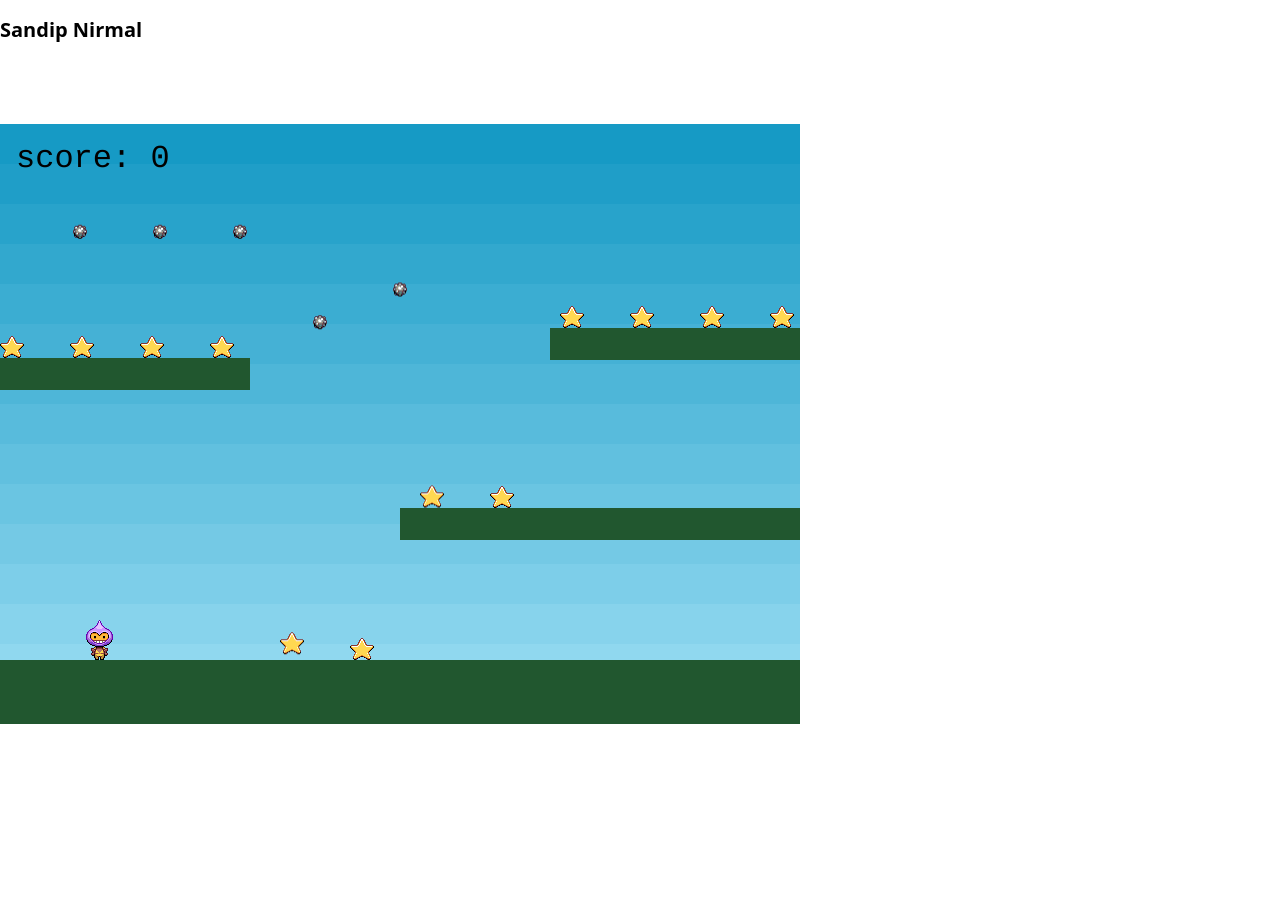
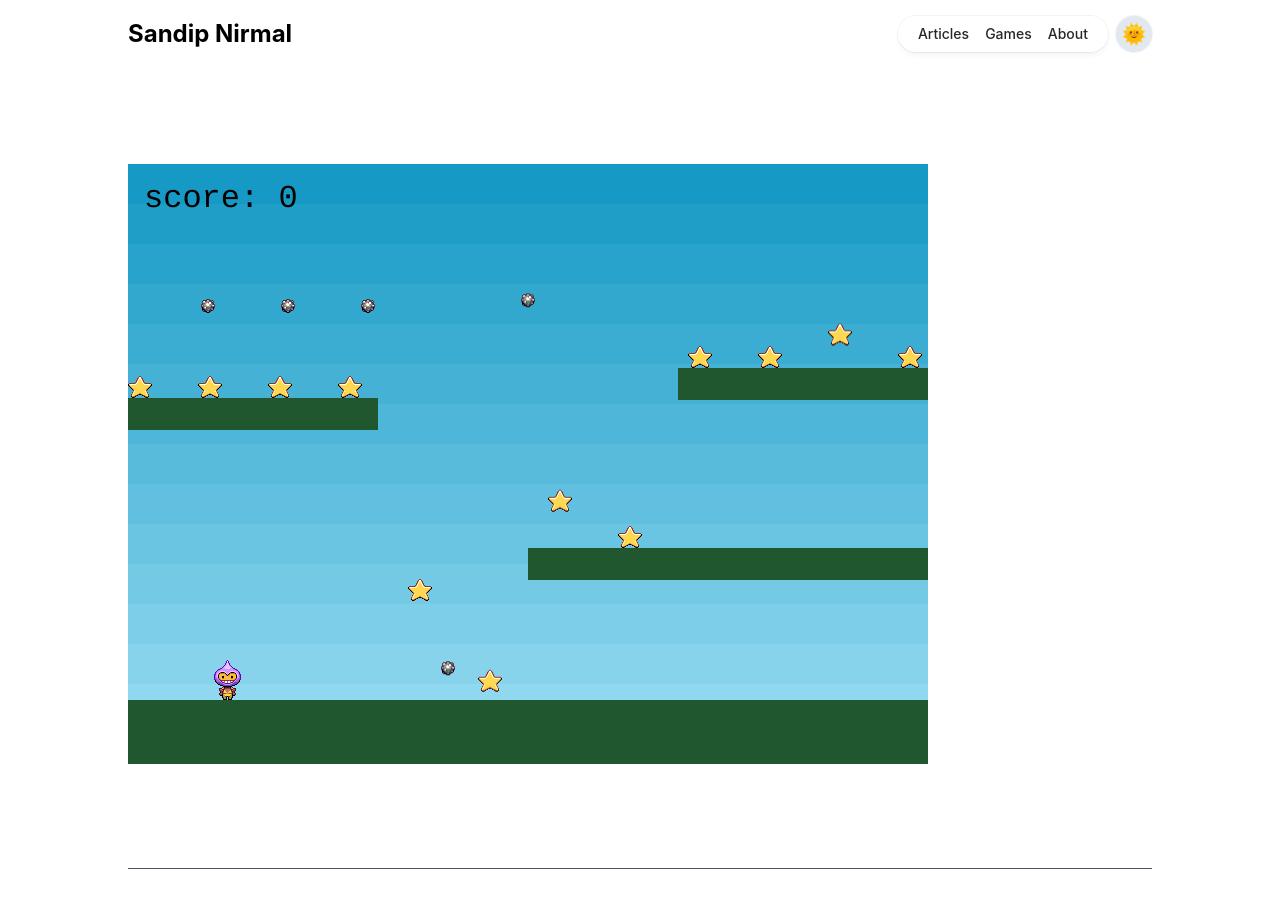
Before and after one commit to SandipNirmal/sandipnirmal.in, a SvelteKit app: page /games/bomber in a window 1280 px wide. Shown: the top 908 px of the page. Before the commit the page ends 800 px from the top, so only its background shows below. Built offline with nearby package versions, Linux system fonts and the light colour scheme.

Commit message:
chore: updating layout with navbar and adding new routes

```diff
--- a/src/app.css
+++ b/src/app.css
@@ -1,3 +1,15 @@
 @import 'tailwindcss/base';
 @import 'tailwindcss/components';
 @import 'tailwindcss/utilities';
+
+@import url('https://fonts.googleapis.com/css2?family=Inter:ital,opsz,wght@0,14..32,100..900;1,14..32,100..900&display=swap');
+
+/* html {
+	@apply bg-slate-200;
+} */
+
+body {
+	-moz-osx-font-smoothing: grayscale;
+	font-family: Inter, Arial, sans-serif;
+	font-weight: 400;
+}
--- /dev/null
+++ b/src/lib/components/Navbar.svelte
@@ -0,0 +1,43 @@
+<script lang="ts">
+	const navs = [
+		{
+			name: 'Articles',
+			link: '/articles',
+			enabled: true
+		},
+		{
+			name: 'Apps',
+			link: '/apps',
+			enabled: false
+		},
+		{
+			name: 'Games',
+			link: '/games',
+			enabled: true
+		},
+		{
+			name: 'About',
+			link: '/about',
+			enabled: true
+		}
+	];
+</script>
+
+<nav
+	class="flex rounded-full bg-white/90 p-2 px-3 text-sm font-medium text-zinc-800 shadow-md shadow-zinc-800/5 ring-1 ring-zinc-900/5 backdrop-blur dark:bg-zinc-800 dark:bg-zinc-800/90 dark:text-zinc-200 dark:ring-white/10"
+>
+	<ul class="flex items-center justify-between gap-4 px-2">
+		{#each navs as nav}
+			{#if nav.enabled}
+				<li>
+					<a
+						href={nav.link}
+						class="relative block transition hover:text-teal-500 dark:hover:text-teal-400"
+					>
+						{nav.name}</a
+					>
+				</li>
+			{/if}
+		{/each}
+	</ul>
+</nav>
--- a/src/lib/index.ts
+++ /dev/null
@@ -1 +0,0 @@
-// place files you want to import through the `$lib` alias in this folder.
--- a/src/routes/+layout.svelte
+++ b/src/routes/+layout.svelte
@@ -1,16 +1,40 @@
 <script lang="ts">
+	import Navbar from '$lib/components/Navbar.svelte';
 	import '../app.css';
 	let { children } = $props();
 </script>
 
-<main class="container mx-auto">
-	<nav class="py-4">
-		<h2 class="text-xl font-semibold">Sandip Nirmal</h2>
-	</nav>
+<article
+	class="h-full w-full bg-slate-200 transition-colors duration-500 ease-in-out dark:bg-black"
+>
+	<div class="container relative mx-auto bg-white px-4 sm:px-8 lg:px-12 dark:bg-zinc-900">
+		<div class="mx-auto max-w-2xl lg:max-w-5xl">
+			<header class="flex items-center justify-between gap-4 py-4">
+				<h2 class="text-2xl font-bold dark:text-white">
+					<a href="/">Sandip Nirmal</a>
+				</h2>
+				<div class="flex items-center gap-2">
+					<Navbar />
+					<div>
+						<button
+							class="h-9 w-9 rounded-full bg-slate-200 text-xl ring-1 ring-zinc-900/5 dark:bg-zinc-800 dark:ring-white/10"
+						>
+							🌞
+							<!-- 🌑 -->
+						</button>
+					</div>
+				</div>
+			</header>
 
-	<div class="mt-16">
-		<article class="prose">
-			{@render children()}
-		</article>
+			<main class="min-h-screen py-8 pb-12">
+				<div class="mt-16">
+					<article class="prose dark:prose-invert">
+						{@render children()}
+					</article>
+				</div>
+			</main>
+
+			<footer class="border-t border-t-gray-600 py-8 dark:border-t-slate-400"></footer>
+		</div>
 	</div>
-</main>
+</article>
--- /dev/null
+++ b/src/routes/about/+page.svelte
@@ -0,0 +1 @@
+<h2>About</h2>
--- /dev/null
+++ b/src/routes/articles/+page.svelte
@@ -0,0 +1,3 @@
+<div>
+	<h2>Articles</h2>
+</div>
--- a/src/routes/games/bomber/main.ts
+++ b/src/routes/games/bomber/main.ts
@@ -159,7 +159,13 @@ const config: Phaser.Types.Core.GameConfig = {
 			debug: false
 		}
 	},
-	scene: Game
+	scene: Game,
+	scale: {
+		parent: 'game-container',
+		mode: Phaser.Scale.FIT,
+		width: 800,
+		height: 600
+	}
 };
 
 const StartGame = (parent: string) => {
```
Also changed, not shown: src/lib/components/ThemeSwitcher.svelte (added).
